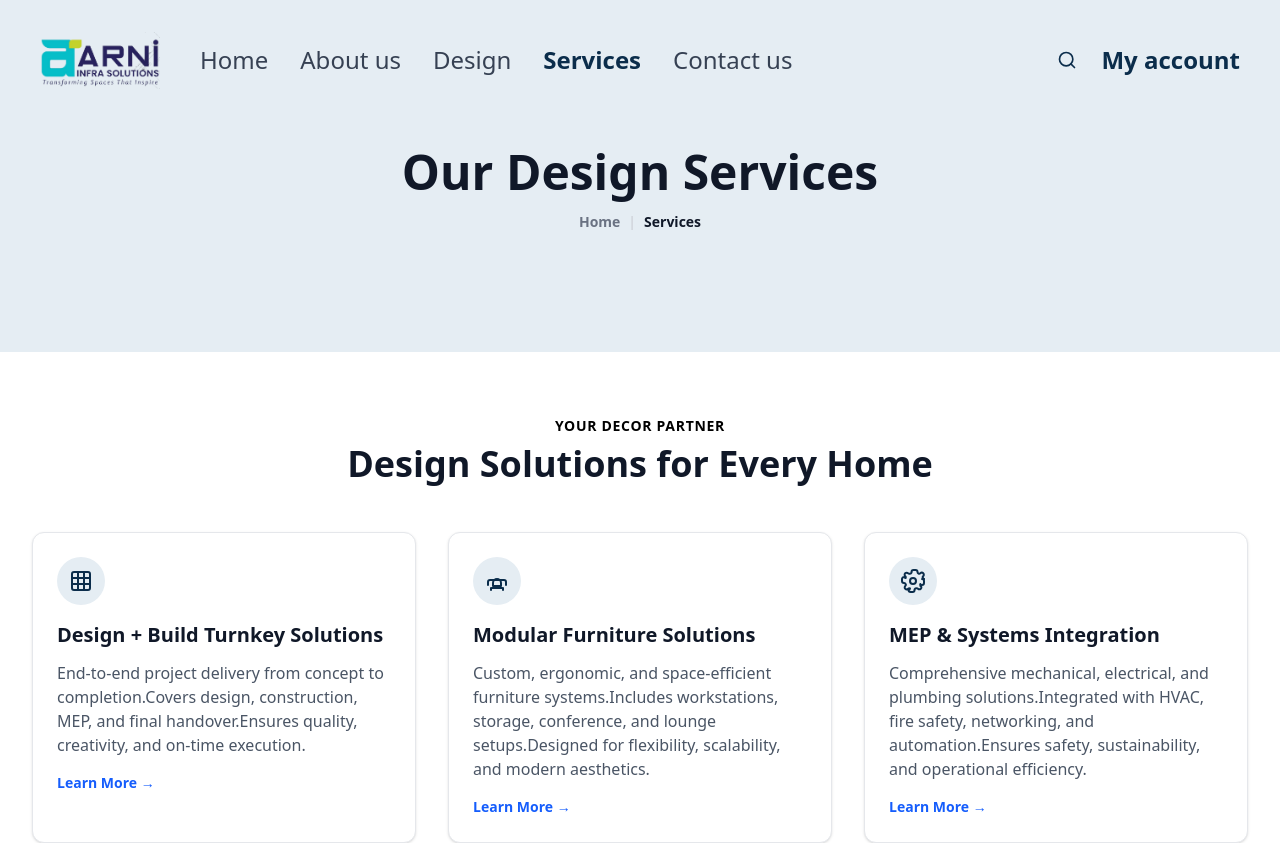
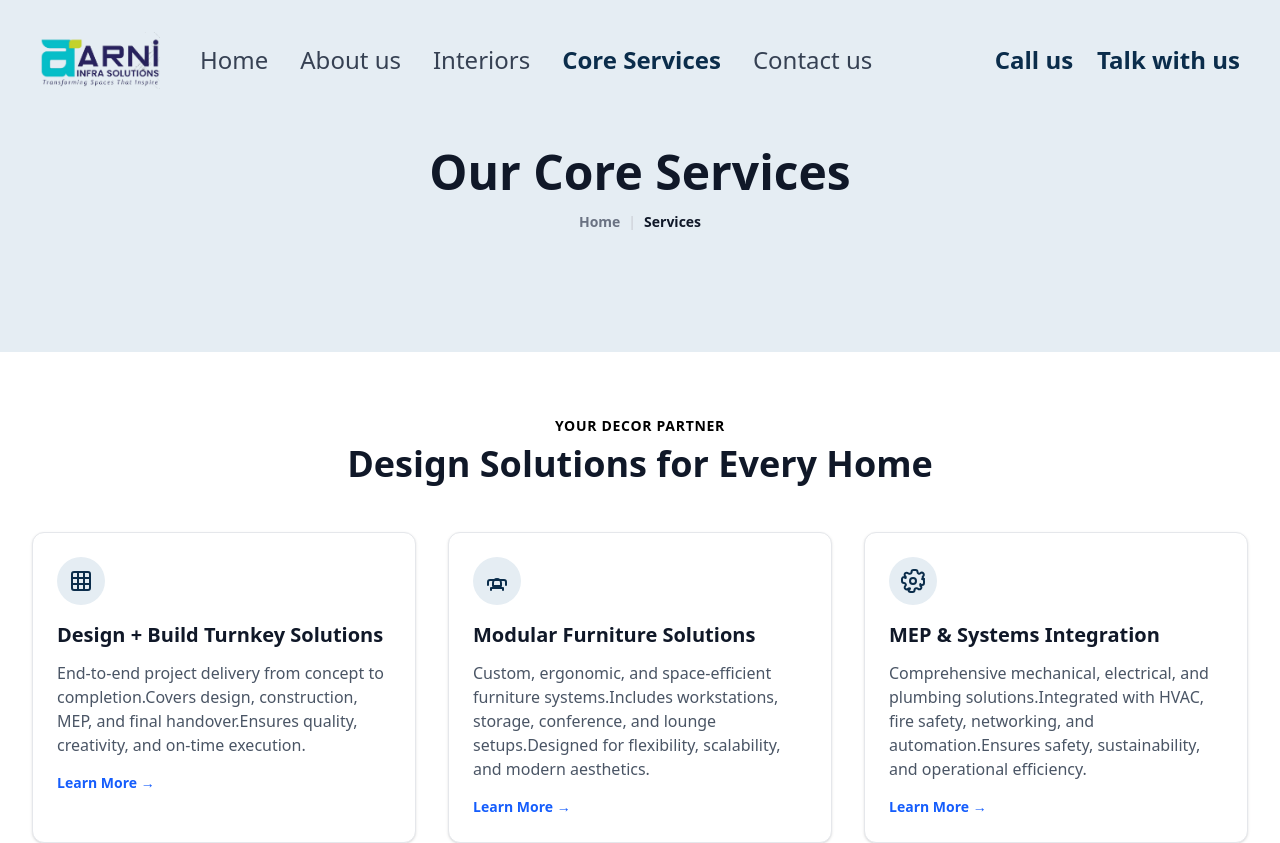
Before and after one commit to HarshIT01001000/AraniWeb, a React (Vite) app: page /service in a window 1280 px wide. Shown: the top 843 px of the page. Built offline with nearby package versions, Linux system fonts and the light colour scheme.

Commit message:
Changes as per client 1

```diff
--- a/src/Components/Navbar.jsx
+++ b/src/Components/Navbar.jsx
@@ -1,5 +1,6 @@
 import React, { useState } from "react";
 import { FiSearch } from "react-icons/fi";
+import { FaWhatsapp } from "react-icons/fa";
 import { HiOutlineShoppingBag } from "react-icons/hi2";
 import { RxHamburgerMenu } from "react-icons/rx";
 import { IoClose } from "react-icons/io5";
@@ -18,38 +19,60 @@ export default function Navbar() {
   return (
     <nav className="w-full z-30 absolute top-0 left-0 md:bg-transparent pt-4 bg-white">
       <div className="max-w-8xl mx-auto px-6 lg:px-10 py-4 flex justify-between items-center">
-
         {/* LEFT SECTION */}
         <div className="flex items-center gap-10">
           {/* Logo */}
           <div className="flex items-center  cursor-pointer">
-             <img src="/Logo.png" alt="Arani Logo" className="lg:w-30 w-25  object-contain" />
+            <img
+              src="/Logo.png"
+              alt="Arani Logo"
+              className="lg:w-30 w-25  object-contain"
+            />
           </div>
 
           {/* Desktop Menu */}
           <ul className="hidden md:flex lg:text-xl xl:text-2xl items-center gap-8 font-medium">
             <li>
-              <Link to="/" className={getLinkClass("/")}>Home</Link>
+              <Link to="/" className={getLinkClass("/")}>
+                Home
+              </Link>
             </li>
             <li>
-              <Link to="/about" className={getLinkClass("/about")}>About us</Link>
+              <Link to="/about" className={getLinkClass("/about")}>
+                About us
+              </Link>
             </li>
             <li>
-              <Link to="/products" className={getLinkClass("/products")}>Design</Link>
+              <Link to="/products" className={getLinkClass("/products")}>
+                Interiors
+              </Link>
             </li>
             <li>
-              <Link to="/service" className={getLinkClass("/service")}>Services</Link>
+              <Link to="/service" className={getLinkClass("/service")}>
+                Core Services
+              </Link>
             </li>
             <li>
-              <Link to="/contact" className={getLinkClass("/contact")}>Contact us</Link>
+              <Link to="/contact" className={getLinkClass("/contact")}>
+                Contact us
+              </Link>
             </li>
           </ul>
         </div>
 
         {/* RIGHT SECTION */}
         <div className="hidden md:flex lg:text-xl xl:text-2xl items-center gap-6 text-[#0B2D4B]">
-          <FiSearch className="text-xl cursor-pointer" />
-          <p className="font-semibold cursor-pointer">My account</p>
+          <p className="font-semibold cursor-pointer hover:text-green-600 transition">
+            Call us
+          </p>
+          <a
+            href="https://wa.me/9892755754"
+            target="_blank"
+            rel="noopener noreferrer"
+            className="font-semibold cursor-pointer hover:text-green-600 transition"
+          >
+            Talk with us
+          </a>
         </div>
 
         {/* MOBILE MENU BUTTON */}
@@ -69,19 +92,49 @@ export default function Navbar() {
       >
         <ul className="flex flex-col gap-4 px-6 text-lg font-medium">
           <li>
-            <Link to="/" onClick={() => setIsOpen(false)} className={getLinkClass("/")}>Home</Link>
+            <Link
+              to="/"
+              onClick={() => setIsOpen(false)}
+              className={getLinkClass("/")}
+            >
+              Home
+            </Link>
           </li>
           <li>
-            <Link to="/about" onClick={() => setIsOpen(false)} className={getLinkClass("/about")}>About us</Link>
+            <Link
+              to="/about"
+              onClick={() => setIsOpen(false)}
+              className={getLinkClass("/about")}
+            >
+              About us
+            </Link>
           </li>
           <li>
-            <Link to="/products" onClick={() => setIsOpen(false)} className={getLinkClass("/products")}>Products</Link>
+            <Link
+              to="/products"
+              onClick={() => setIsOpen(false)}
+              className={getLinkClass("/products")}
+            >
+              Interiors
+            </Link>
           </li>
           <li>
-            <Link to="/service" onClick={() => setIsOpen(false)} className={getLinkClass("/service")}>Services</Link>
+            <Link
+              to="/service"
+              onClick={() => setIsOpen(false)}
+              className={getLinkClass("/service")}
+            >
+              Services
+            </Link>
           </li>
           <li>
-            <Link to="/contact" onClick={() => setIsOpen(false)} className={getLinkClass("/contact")}>Contact us</Link>
+            <Link
+              to="/contact"
+              onClick={() => setIsOpen(false)}
+              className={getLinkClass("/contact")}
+            >
+              Contact us
+            </Link>
           </li>
         </ul>
       </div>
--- a/src/Components/ProductSec.jsx
+++ b/src/Components/ProductSec.jsx
@@ -89,7 +89,7 @@ export default function ProductSec() {
         <div className="max-w-7xl mx-auto px-6 flex flex-col items-center justify-center">
           <div className="text-center">
             <h1 className="text-5xl font-extrabold text-gray-900 mb-4">
-              Designs
+              Interiors
             </h1>{" "}
             {/* Changed title to match image */}
             {/* Breadcrumb Navigation */}
@@ -98,7 +98,7 @@ export default function ProductSec() {
                 Home
               </p>
               <p className="text-gray-300 pointer-events-none">|</p>
-              <p className="text-gray-900">Designs</p>
+              <p className="text-gray-900">Interio</p>
             </div>
           </div>
         </div>
--- a/src/Components/Services.jsx
+++ b/src/Components/Services.jsx
@@ -110,7 +110,7 @@ export default function Services() {
         <div className="max-w-7xl mx-auto px-6 flex flex-col items-center justify-center">
           <div className="text-center">
             <h1 className="text-5xl font-extrabold text-gray-900 mb-4 pt-7">
-              Our Design Services
+              Our Core Services
             </h1>
             {/* Breadcrumb Navigation */}
             <div className="flex justify-center items-center gap-2 text-sm font-semibold text-gray-500">
```
Also changed, not shown: public/download (1).jpg (added).
